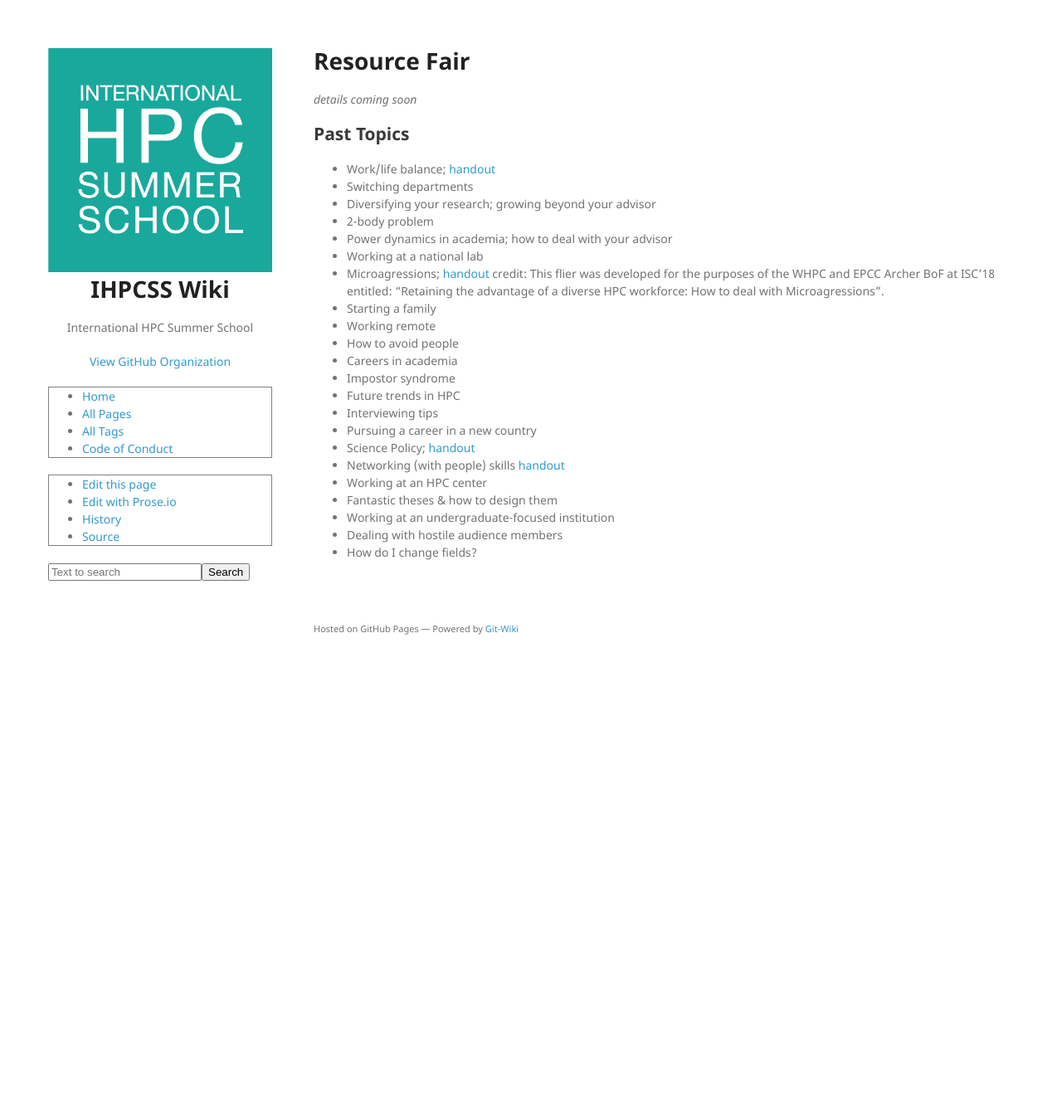
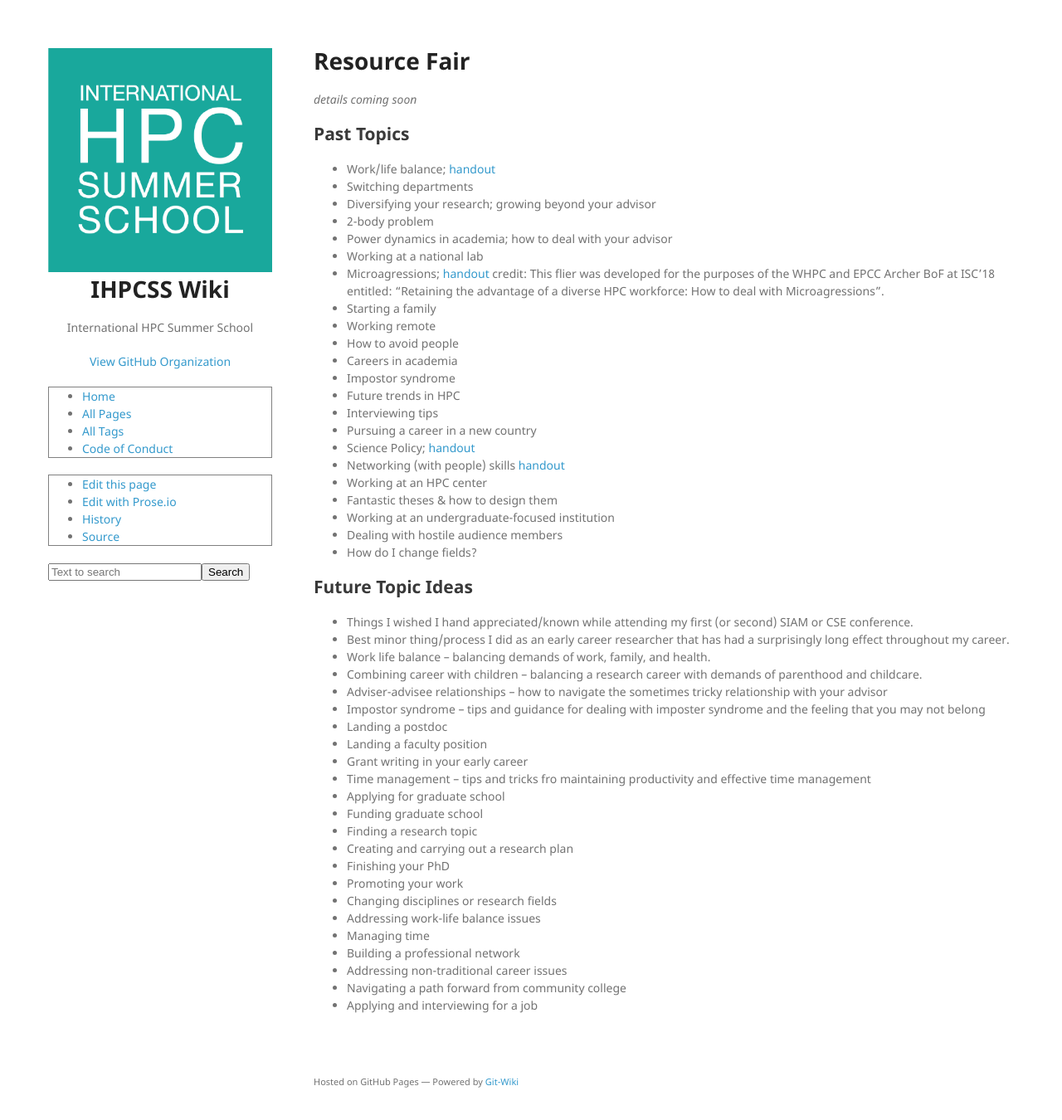
Before and after one commit to IHPCSS/ihpcss-wiki, a Jekyll site: the page built from wiki/resource-fair.md, in a window 1280 px wide and 1350 px high. Shown: the whole window at 83% size. Built offline with Jekyll 4.4.1, drawn with Linux system fonts in a browser that asks for light colours; nearby versions of some CDN libraries.

Commit message:
some resource fair ideas

```diff
--- a/wiki/resource-fair.md
+++ b/wiki/resource-fair.md
@@ -36,3 +36,30 @@ tags:   [mentoring]
 - Working at an undergraduate-focused institution
 - Dealing with hostile audience members
 - How do I change fields?
+
+
+## Future Topic Ideas
+
+- Things I wished I hand appreciated/known while attending my first (or second) SIAM or CSE conference.
+- Best minor thing/process I did as an early career researcher that has had a surprisingly long effect throughout my career.
+- Work life balance -- balancing demands of work, family, and health.
+- Combining career with children -- balancing a research career with demands of parenthood and childcare.
+- Adviser-advisee relationships -- how to navigate the sometimes tricky relationship with your advisor
+- Impostor syndrome -- tips and guidance for dealing with imposter syndrome and the feeling that you may not belong
+- Landing a postdoc
+- Landing a faculty position
+- Grant writing in your early career
+- Time management -- tips and tricks fro maintaining productivity and effective time management
+- Applying for graduate school
+- Funding graduate school
+- Finding a research topic
+- Creating and carrying out a research plan
+- Finishing your PhD
+- Promoting your work
+- Changing disciplines or research fields
+- Addressing work-life balance issues
+- Managing time
+- Building a professional network
+- Addressing non-traditional career issues
+- Navigating a path forward from community college
+- Applying and interviewing for a job
```
